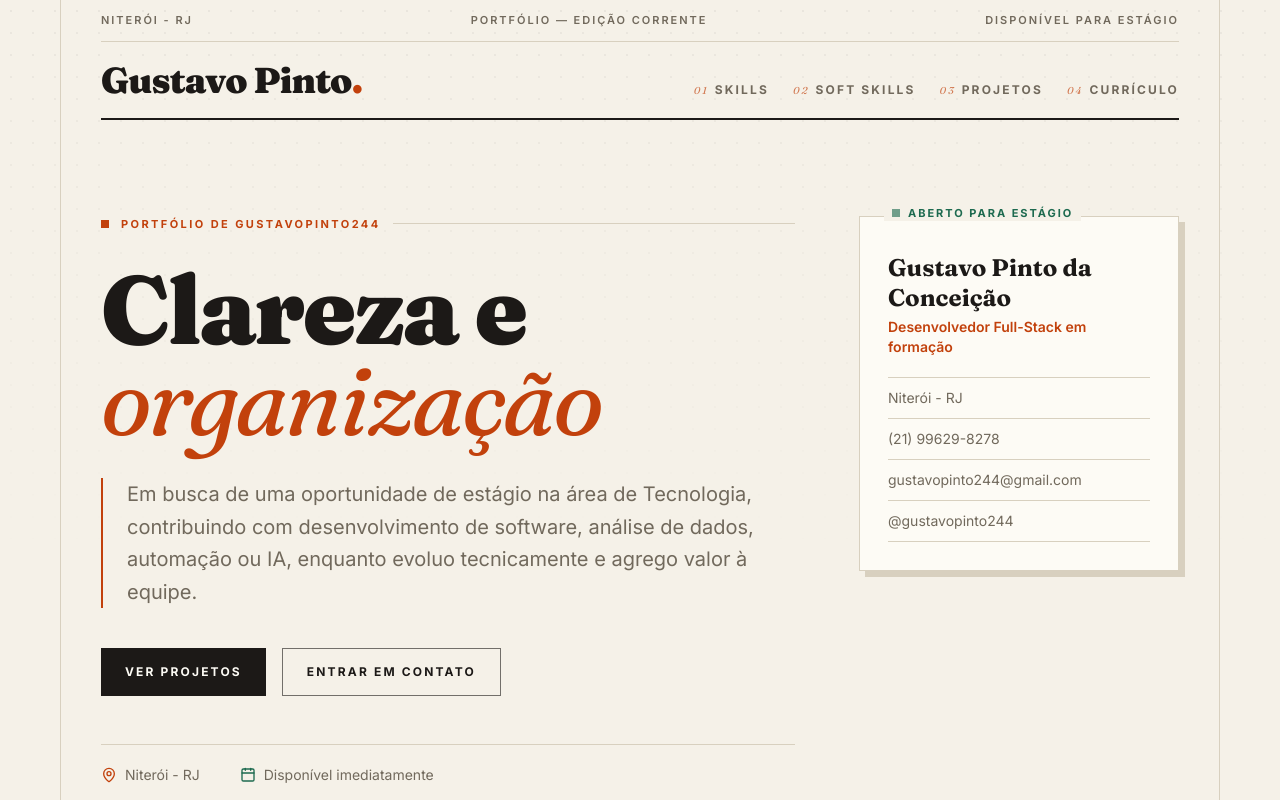
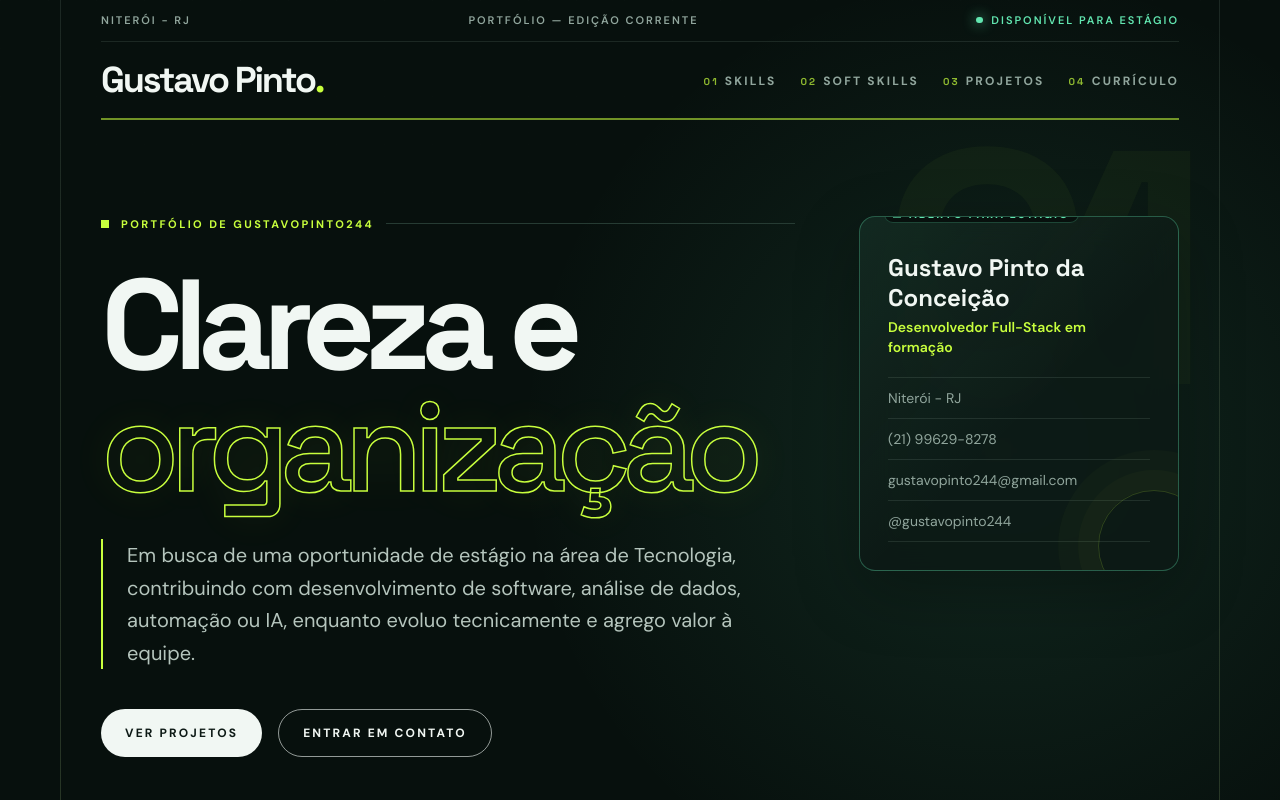
Before and after one commit to gustavopinto244/gustavopinto244.github.io, a React (Vite) app: page / in a window 1280 px wide. Shown: the top 800 px of the page. Built offline with nearby package versions, Linux system fonts and the light colour scheme.

Commit message:
redesign c

```diff
--- a/src/index.css
+++ b/src/index.css
@@ -1,28 +1,45 @@
-@import url('https://fonts.googleapis.com/css2?family=Fraunces:ital,opsz,wght@0,9..144,400;0,9..144,600;0,9..144,700;0,9..144,900;1,9..144,400&family=Inter:wght@400;500;600;700&display=swap');
+@import url('https://fonts.googleapis.com/css2?family=DM+Sans:wght@400;500;600;700&family=Space+Grotesk:wght@400;500;600;700&display=swap');
 @import "tailwindcss";
 
 @theme {
-  --color-background: #f5f1e8;
-  --color-surface: #fdfbf5;
-  --color-surface-hover: #ede8db;
-  --color-border: #d8d0bf;
-  --color-primary: #c2410c;
-  --color-accent: #1d6a4f;
-  --color-text: #1c1917;
-  --color-text-muted: #71695c;
-  --font-sans: 'Inter', ui-sans-serif, system-ui, -apple-system, BlinkMacSystemFont, 'Segoe UI', sans-serif;
-  --font-display: 'Fraunces', Georgia, 'Times New Roman', serif;
+  --color-background: #07100d;
+  --color-surface: #0d1915;
+  --color-surface-hover: #14241e;
+  --color-border: #263b33;
+  --color-primary: #c8ff3d;
+  --color-accent: #62e6b0;
+  --color-text: #f1f7f3;
+  --color-text-muted: #91a69d;
+  --font-sans: 'DM Sans', ui-sans-serif, system-ui, sans-serif;
+  --font-display: 'Space Grotesk', ui-sans-serif, system-ui, sans-serif;
+}
+
+:root {
+  color-scheme: dark;
+  font-synthesis: none;
+  text-rendering: optimizeLegibility;
+}
+
+* {
+  box-sizing: border-box;
 }
 
 html {
   scroll-behavior: smooth;
+  scroll-padding-top: 5rem;
 }
 
 body {
-  background-color: var(--color-background);
+  margin: 0;
+  min-width: 320px;
+  min-height: 100vh;
+  overflow-x: hidden;
+  background:
+    radial-gradient(circle at 78% 8%, rgba(98, 230, 176, 0.11), transparent 30rem),
+    radial-gradient(circle at 4% 38%, rgba(200, 255, 61, 0.06), transparent 24rem),
+    var(--color-background);
   color: var(--color-text);
   font-family: var(--font-sans);
-  min-height: 100vh;
 }
 
 body::before {
@@ -30,13 +47,498 @@ body::before {
   position: fixed;
   inset: 0;
   z-index: -1;
-  background-image: radial-gradient(rgba(28, 25, 23, 0.05) 1px, transparent 1px);
-  background-size: 22px 22px;
-  mask-image: linear-gradient(to bottom, black 0%, transparent 70%);
   pointer-events: none;
+  opacity: 0.32;
+  background-image:
+    linear-gradient(rgba(255, 255, 255, 0.018) 1px, transparent 1px),
+    linear-gradient(90deg, rgba(255, 255, 255, 0.018) 1px, transparent 1px);
+  background-size: 48px 48px;
+  mask-image: linear-gradient(to bottom, black, transparent 82%);
+}
+
+a,
+button {
+  outline-offset: 4px;
+}
+
+a:focus-visible,
+button:focus-visible {
+  outline: 2px solid var(--color-primary);
+}
+
+button {
+  font: inherit;
 }
 
 ::selection {
-  background-color: var(--color-primary);
-  color: var(--color-surface);
+  background: var(--color-primary);
+  color: var(--color-background);
 }
+
+::-webkit-scrollbar {
+  width: 10px;
+}
+
+::-webkit-scrollbar-track {
+  background: var(--color-background);
+}
+
+::-webkit-scrollbar-thumb {
+  border: 3px solid var(--color-background);
+  border-radius: 999px;
+  background: var(--color-border);
+}
+
+/* Main frame */
+#root > div > div {
+  position: relative;
+  border-color: rgba(145, 166, 157, 0.16);
+}
+
+#root > div > div::before,
+#root > div > div::after {
+  content: "";
+  position: absolute;
+  top: 0;
+  width: 1px;
+  height: 100%;
+  pointer-events: none;
+  background: linear-gradient(transparent, rgba(200, 255, 61, 0.22), transparent);
+}
+
+#root > div > div::before {
+  left: -1px;
+}
+
+#root > div > div::after {
+  right: -1px;
+}
+
+/* Navigation */
+header {
+  position: relative;
+  z-index: 20;
+  border-color: rgba(200, 255, 61, 0.55) !important;
+}
+
+header > div:first-child {
+  color: var(--color-text-muted);
+  border-color: rgba(145, 166, 157, 0.16);
+}
+
+header > div:first-child span:last-child {
+  display: inline-flex;
+  align-items: center;
+  gap: 0.55rem;
+  color: var(--color-accent);
+}
+
+header > div:first-child span:last-child::before {
+  content: "";
+  width: 0.4rem;
+  height: 0.4rem;
+  border-radius: 50%;
+  background: currentColor;
+  box-shadow: 0 0 0.8rem currentColor;
+}
+
+header nav > a {
+  letter-spacing: -0.06em;
+}
+
+header nav > div a {
+  position: relative;
+  padding: 0.55rem 0;
+}
+
+header nav > div a::after {
+  content: "";
+  position: absolute;
+  right: 0;
+  bottom: 0.25rem;
+  left: 0;
+  height: 1px;
+  transform: scaleX(0);
+  transform-origin: right;
+  background: var(--color-primary);
+  transition: transform 220ms ease;
+}
+
+header nav > div a:hover::after {
+  transform: scaleX(1);
+  transform-origin: left;
+}
+
+/* Hero */
+#inicio {
+  isolation: isolate;
+}
+
+#inicio::before {
+  content: "01";
+  position: absolute;
+  top: 1rem;
+  right: 0;
+  z-index: -1;
+  color: rgba(200, 255, 61, 0.035);
+  font-family: var(--font-display);
+  font-size: clamp(10rem, 26vw, 22rem);
+  font-weight: 700;
+  line-height: 0.8;
+  letter-spacing: -0.1em;
+}
+
+#inicio h1 {
+  max-width: 760px;
+  font-size: clamp(4.1rem, 10vw, 8.6rem);
+  letter-spacing: -0.075em;
+  text-wrap: balance;
+}
+
+#inicio h1 span {
+  color: transparent;
+  font-style: normal;
+  font-weight: 500;
+  -webkit-text-stroke: 1.5px var(--color-primary);
+  text-shadow: 0 0 40px rgba(200, 255, 61, 0.08);
+}
+
+#inicio > div:first-child > p {
+  max-width: 42rem;
+  border-color: var(--color-primary);
+  color: #b5c5bd;
+}
+
+#inicio aside {
+  overflow: hidden;
+  border-color: rgba(98, 230, 176, 0.32);
+  border-radius: 1rem;
+  background:
+    linear-gradient(135deg, rgba(98, 230, 176, 0.08), transparent 55%),
+    rgba(13, 25, 21, 0.82);
+  box-shadow: 0 1.25rem 4rem rgba(0, 0, 0, 0.28);
+  backdrop-filter: blur(16px);
+}
+
+#inicio aside::after {
+  content: "";
+  position: absolute;
+  right: -2rem;
+  bottom: -2rem;
+  width: 7rem;
+  height: 7rem;
+  border: 1px solid rgba(200, 255, 61, 0.18);
+  border-radius: 50%;
+  box-shadow:
+    0 0 0 1.25rem rgba(200, 255, 61, 0.025),
+    0 0 0 2.5rem rgba(200, 255, 61, 0.02);
+}
+
+#inicio aside > div:first-child {
+  border: 1px solid rgba(98, 230, 176, 0.25);
+  border-radius: 999px;
+  background: var(--color-background);
+}
+
+#inicio aside li {
+  border-color: rgba(145, 166, 157, 0.16);
+}
+
+/* Shared section language */
+main section:not(#inicio) {
+  scroll-margin-top: 2rem;
+}
+
+main section:not(#inicio) > div:first-child {
+  border-top-color: rgba(200, 255, 61, 0.45);
+}
+
+main section:not(#inicio) h2 {
+  letter-spacing: -0.055em;
+  text-wrap: balance;
+}
+
+main section:not(#inicio) > div:first-child > div > div:last-child {
+  border-color: rgba(145, 166, 157, 0.22);
+}
+
+/* Technical skills */
+#sobre > div:last-child > div {
+  overflow: hidden;
+  border: 1px solid rgba(145, 166, 157, 0.18);
+  border-radius: 1rem;
+  background: rgba(13, 25, 21, 0.46);
+}
+
+#sobre > div:last-child > div > div:first-child {
+  padding: 1rem 1.25rem;
+  border-color: rgba(145, 166, 157, 0.16);
+  background: rgba(98, 230, 176, 0.035);
+}
+
+#sobre button {
+  padding-right: 1.25rem;
+  padding-left: 1.25rem;
+  border-color: rgba(145, 166, 157, 0.14);
+}
+
+#sobre button:hover {
+  background: rgba(200, 255, 61, 0.035);
+}
+
+#sobre button > div:first-child > div:first-child {
+  border-radius: 0.6rem;
+  background: rgba(200, 255, 61, 0.09);
+}
+
+#sobre .animate-in {
+  padding-right: 1.25rem;
+  padding-left: 4.75rem;
+}
+
+/* Soft-skill cards */
+#soft-skills > div:last-child {
+  overflow: hidden;
+  gap: 1px;
+  border-color: rgba(145, 166, 157, 0.18);
+  border-radius: 1rem;
+  background: rgba(145, 166, 157, 0.18);
+}
+
+#soft-skills > div:last-child > div {
+  min-height: 17rem;
+  background:
+    linear-gradient(145deg, rgba(98, 230, 176, 0.025), transparent 50%),
+    var(--color-background);
+  transition: background 240ms ease, transform 240ms ease;
+}
+
+#soft-skills > div:last-child > div:hover {
+  z-index: 1;
+  background:
+    linear-gradient(145deg, rgba(98, 230, 176, 0.11), transparent 62%),
+    var(--color-surface);
+}
+
+#soft-skills > div:last-child > div > div:first-child svg {
+  width: 2rem;
+  height: 2rem;
+  padding: 0.4rem;
+  border: 1px solid rgba(98, 230, 176, 0.28);
+  border-radius: 0.55rem;
+}
+
+/* Projects */
+#projetos > div:nth-child(2) {
+  border-color: rgba(145, 166, 157, 0.16);
+}
+
+#projetos article {
+  position: relative;
+  overflow: hidden;
+  margin: 0 -1rem;
+  padding-right: 1rem;
+  padding-left: 1rem;
+  border-color: rgba(145, 166, 157, 0.16);
+  transition: background 240ms ease;
+}
+
+#projetos article::before {
+  content: "";
+  position: absolute;
+  top: 0;
+  bottom: 0;
+  left: 0;
+  width: 2px;
+  transform: scaleY(0);
+  background: var(--color-primary);
+  transition: transform 240ms ease;
+}
+
+#projetos article:hover {
+  background: linear-gradient(90deg, rgba(200, 255, 61, 0.055), transparent 64%);
+}
+
+#projetos article:hover::before {
+  transform: scaleY(1);
+}
+
+#projetos article > span {
+  color: rgba(145, 166, 157, 0.17);
+  letter-spacing: -0.08em;
+}
+
+#projetos article a {
+  padding-bottom: 0.2rem;
+  border-bottom: 1px solid rgba(145, 166, 157, 0.3);
+}
+
+/* Timeline */
+#curriculo > div {
+  border-color: rgba(200, 255, 61, 0.45);
+}
+
+#curriculo > div > div:last-child {
+  border-color: rgba(98, 230, 176, 0.32);
+}
+
+#curriculo article {
+  padding: 1.25rem 1.5rem;
+  border: 1px solid rgba(145, 166, 157, 0.14);
+  border-radius: 0.8rem;
+  background: rgba(13, 25, 21, 0.45);
+  transition: border-color 220ms ease, background 220ms ease;
+}
+
+#curriculo article:hover {
+  border-color: rgba(98, 230, 176, 0.35);
+  background: rgba(13, 25, 21, 0.8);
+}
+
+#curriculo article > div:first-child {
+  left: -3.05rem;
+  border-color: var(--color-accent);
+  border-radius: 50%;
+  background: var(--color-background);
+}
+
+/* Primitives */
+a[class*="min-h-12"],
+button[class*="min-h-12"] {
+  border-radius: 999px;
+  box-shadow: 0 0 0 rgba(200, 255, 61, 0);
+}
+
+a[class*="min-h-12"]:first-child:hover,
+button[class*="min-h-12"]:first-child:hover {
+  color: var(--color-background);
+  box-shadow: 0 0 1.5rem rgba(200, 255, 61, 0.18);
+}
+
+span[class*="inline-flex"][class*="uppercase"][class*="border"] {
+  border-radius: 999px;
+}
+
+div[class*="h-[3px]"] {
+  height: 0.35rem;
+  border-radius: 999px;
+  background: rgba(145, 166, 157, 0.16);
+}
+
+div[class*="h-[3px]"] > div {
+  border-radius: inherit;
+  box-shadow: 0 0 0.8rem rgba(200, 255, 61, 0.35);
+}
+
+/* Footer */
+footer {
+  border-color: rgba(200, 255, 61, 0.55);
+}
+
+footer > div:first-child {
+  border-color: rgba(145, 166, 157, 0.16);
+}
+
+footer > div:first-child > div:first-child a {
+  letter-spacing: -0.06em;
+}
+
+footer > div:first-child > div:last-child a {
+  width: fit-content;
+  padding-bottom: 0.2rem;
+  border-bottom: 1px solid rgba(145, 166, 157, 0.28);
+}
+
+@media (max-width: 1023px) {
+  #inicio {
+    min-height: auto;
+  }
+
+  #inicio aside {
+    max-width: 34rem;
+  }
+
+  #curriculo article > div:first-child {
+    left: -3.05rem;
+  }
+}
+
+@media (max-width: 767px) {
+  #root > div > div {
+    width: min(100% - 1.25rem, 1160px);
+    padding-right: 1rem;
+    padding-left: 1rem;
+  }
+
+  header nav {
+    padding-top: 1.25rem;
+    padding-bottom: 1.25rem;
+  }
+
+  header nav > div {
+    gap: 0.75rem 1.25rem;
+  }
+
+  #inicio {
+    padding-top: 4.5rem;
+    padding-bottom: 6rem;
+  }
+
+  #inicio h1 {
+    font-size: clamp(3.7rem, 18vw, 6rem);
+  }
+
+  #inicio > div:first-child > p {
+    padding-left: 1rem;
+    font-size: 1rem;
+  }
+
+  main section:not(#inicio) {
+    padding-top: 5rem;
+  }
+
+  #sobre .animate-in {
+    padding-left: 1.25rem;
+  }
+
+  #soft-skills > div:last-child > div {
+    min-height: auto;
+  }
+
+  #projetos article {
+    gap: 1rem;
+    padding-top: 2rem;
+    padding-bottom: 2rem;
+  }
+
+  #projetos article > span {
+    font-size: 3rem;
+  }
+
+  #curriculo > div > div:last-child {
+    padding-left: 1.5rem;
+  }
+
+  #curriculo article {
+    padding: 1rem;
+  }
+
+  #curriculo article > div:first-child {
+    left: -2.2rem;
+  }
+}
+
+@media (prefers-reduced-motion: reduce) {
+  html {
+    scroll-behavior: auto;
+  }
+
+  *,
+  *::before,
+  *::after {
+    scroll-behavior: auto !important;
+    animation-duration: 0.01ms !important;
+    animation-iteration-count: 1 !important;
+    transition-duration: 0.01ms !important;
+  }
+}
```
